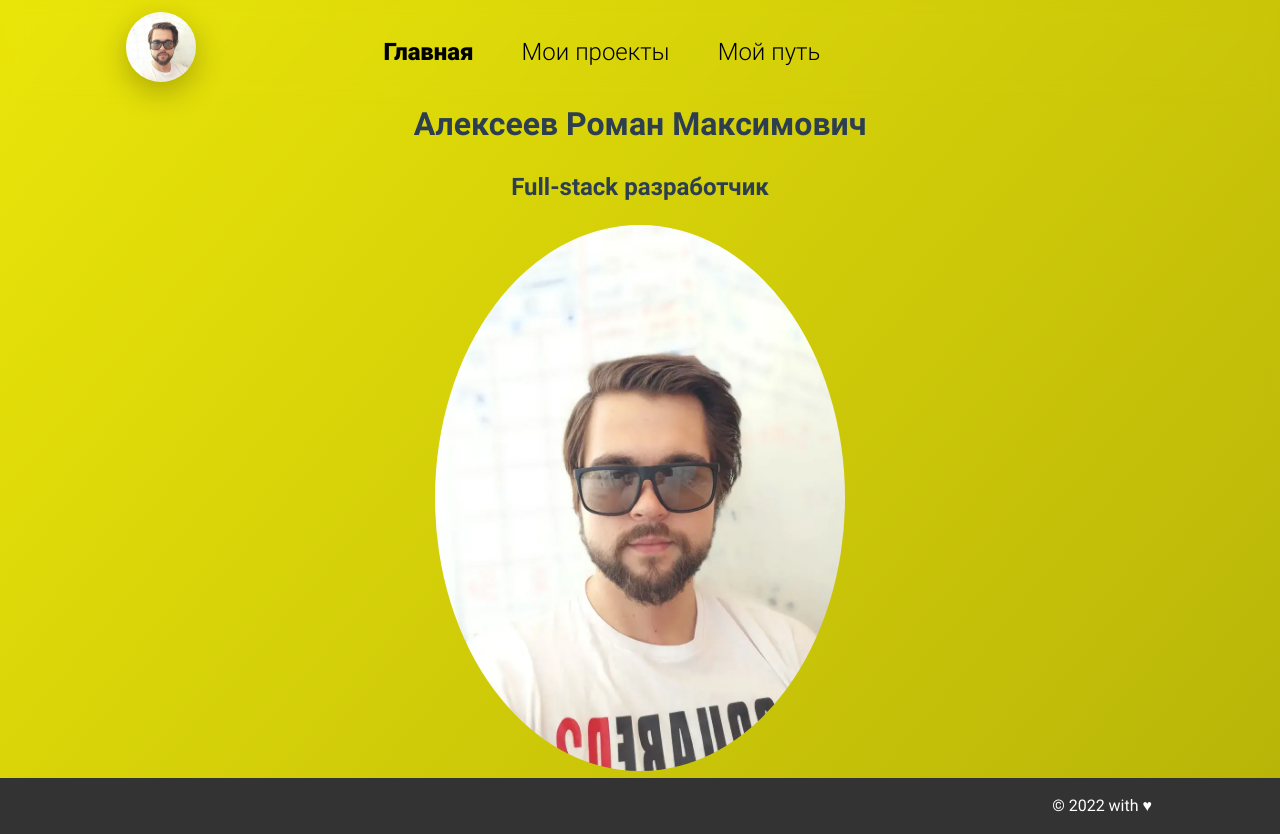
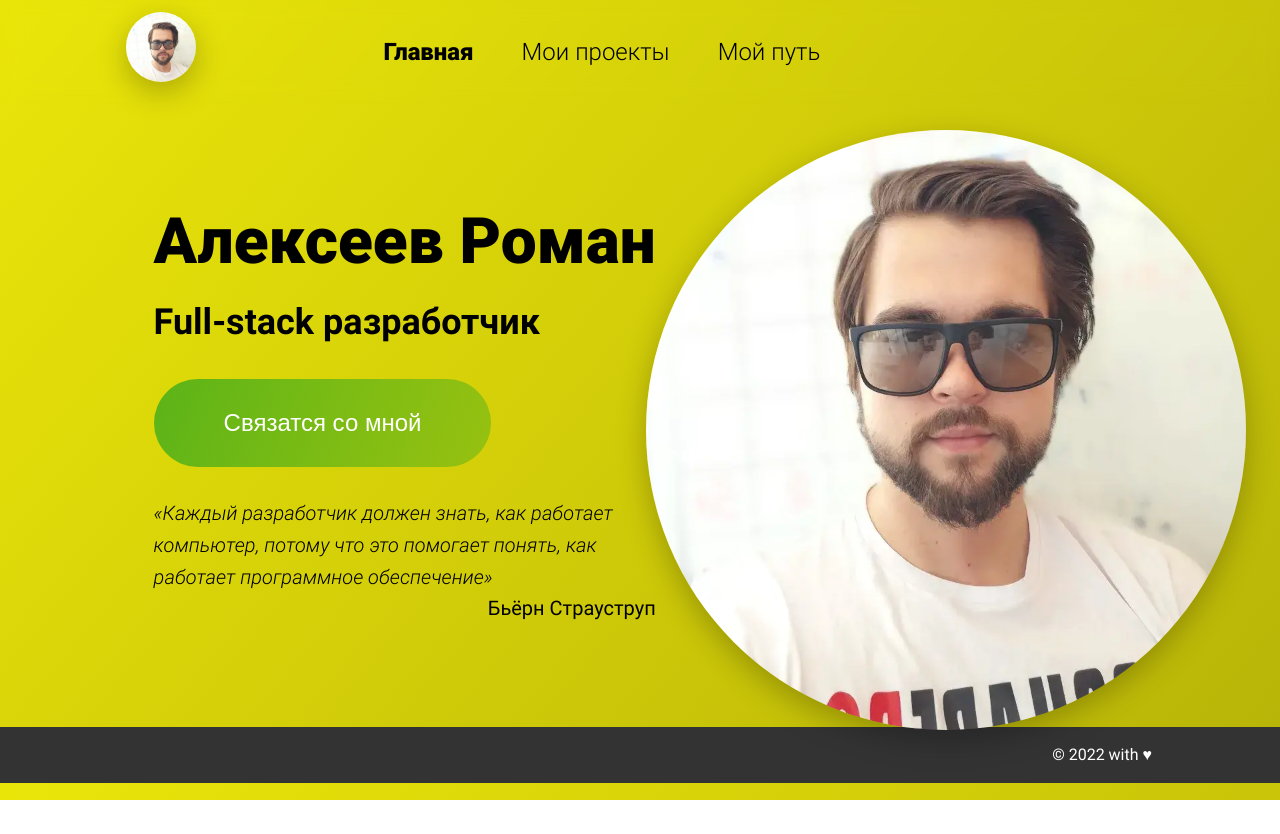
Before and after one commit to RAlekseev/Profile, a Vue app: page / in a window 1280 px wide. After the commit the page ends 800 px from the top, so only its background shows below. Built offline with nearby package versions, Linux system fonts and the light colour scheme.

Commit message:
Main component of home page

```diff
--- a/src/pages/home/MainComponent.vue
+++ b/src/pages/home/MainComponent.vue
@@ -1,8 +1,13 @@
 <template>
   <div class="main-component">
     <div class="name">
-      <h1>Алексеев Роман Максимович</h1>
+      <h1>Алексеев Роман</h1>
       <h2>Full-stack разработчик</h2>
+      <button>Связатся со мной</button>
+      <blockquote>
+        <p>«Каждый разработчик должен знать, как работает компьютер, потому что это помогает понять, как работает программное обеспечение»</p>
+        <cite>Бьёрн Страуструп</cite>
+      </blockquote>
     </div>
     <div class="photo">
       <img src="@/assets/img/avatar.webp" alt="photo">
@@ -11,24 +16,72 @@
 </template>
 
 <style scoped>
-.name {
-  position: relative;
+.name button{
+  color: white;
+  background: rgb(91,179,24);
+  background: linear-gradient(113deg, rgba(91,179,24,1) 0%, rgba(91,179,24,0.5) 100%);
+  font-size: 24px;
+  padding: 30px 70px;
+  border-radius: 50px;
+  border: none;
+}
+
+blockquote {
+  margin: 0;
+  padding: 30px 0;
+}
+
+cite {
+  display: block;
+  text-align: right;
+  font-size: 20px;
+  font-style: normal;
+}
+
+.name p{
+  font-weight: 300;
+  font-size: 20px;
+  line-height: 32px;
+  margin: 0;
+  font-style: italic;
 }
 .photo
 {
   position: relative;
+  right: 10px;
+  top: 10px;
+}
+
+h1 {
+  font-size: 64px;
+  font-weight: 900;
+  margin: 0;
+  top: 0;
+  left: 0;
+  z-index: 1;
+  white-space: nowrap;
+}
+
+h2 {
+  font-size: 36px;
+  font-weight: bold;
+  margin-top: 5px;
 }
 
 .main-component {
-  margin-top: 100px;
-  text-align: center;
-  padding: 0 10%;
+  color: #000000;
+  display: flex;
+  justify-content: space-between;
+  align-items: center;
+  padding: 0 12%;
+  margin-top: 120px;
 }
-
 .photo img {
-  width: 40%;
-  height: auto;
+  box-shadow: 0px 10px 30px rgba(0, 0, 0, 0.25);
+  width: 600px;
+  height: 600px;
+  object-fit: cover;
+  object-position: 50% 80%;
   border-radius: 50%;
-  /*object-fit: cover;*/
 }
 </style>
```
